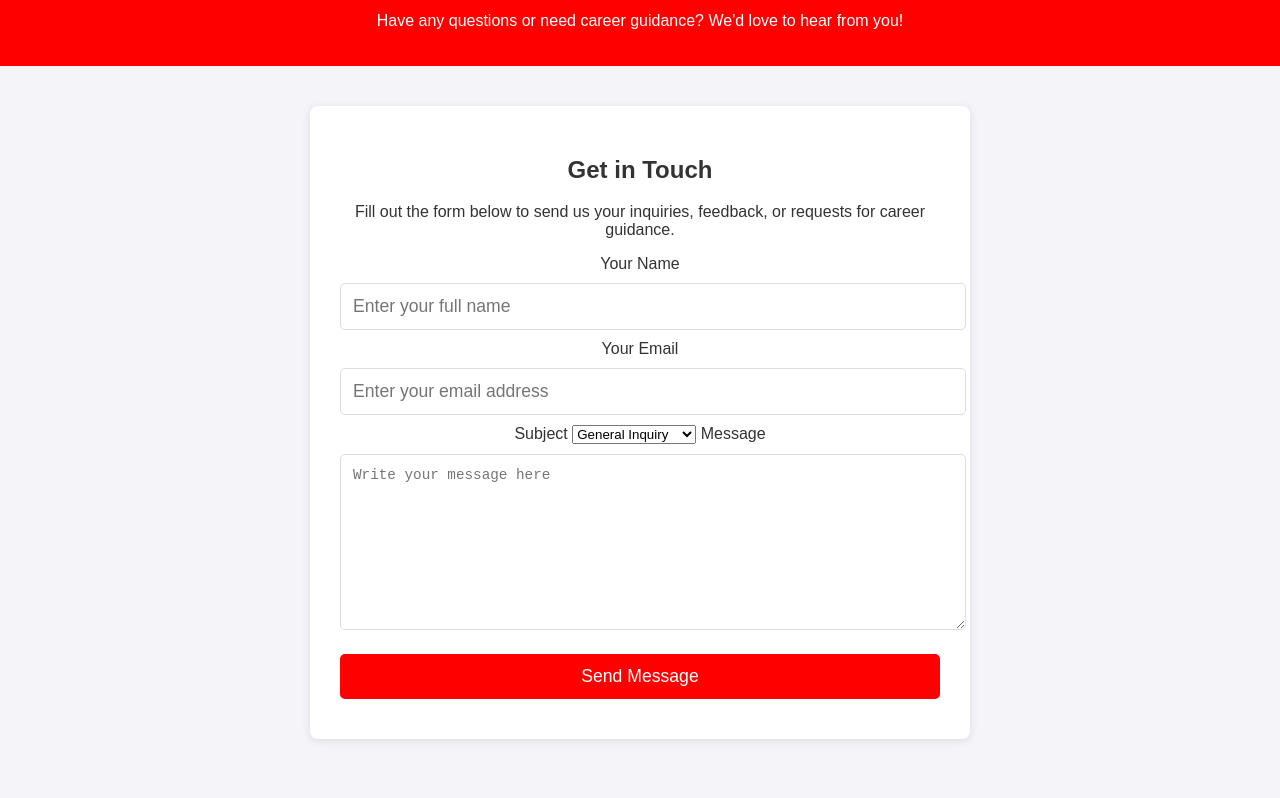
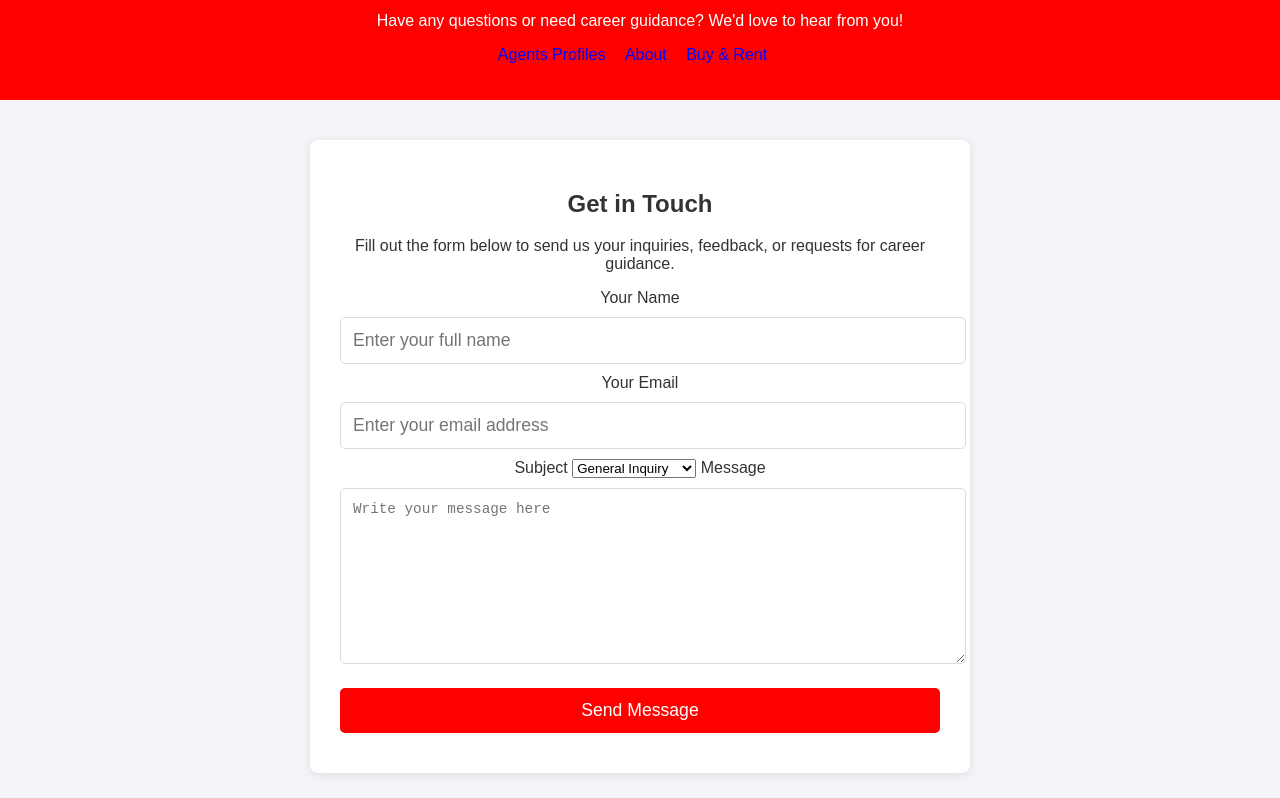
Before and after one commit to CTU-Octavius/ClassProject-CareerHub, a plain HTML site: page Contact.html in a window 1280 px wide. Shown: the part 107-905 px from the top of the page. Drawn offline with Linux system fonts and the light colour scheme.

Commit message:
Added nav function

```diff
--- a/Contact.html
+++ b/Contact.html
@@ -18,6 +18,21 @@
             padding: 20px 0;
             text-align: center;
         }
+
+        header nav ul {
+    list-style: none;
+    padding: 0;
+}
+
+header nav ul li {
+    display: inline;
+    margin-right: 15px;
+}
+
+header nav ul li a {
+    color: #0004ff;
+    text-decoration: none;
+}
         section {
             padding: 40px 20px;
             text-align: center;
@@ -68,6 +83,13 @@
     <header>
         <h1>Contact Us</h1>
         <p>Have any questions or need career guidance? We'd love to hear from you!</p>
+        <p><nav>
+            <ul>
+                <li><a href="Index.html">Agents Profiles</a></li>
+                <li><a href="Jobs.html">About</a></li>
+                <li><a href="Contact.html">Buy & Rent</a></li>
+            </ul>
+        </nav></p>
     </header>
 
     <section>
```
Also changed, not shown: Index.html (+22 -0 lines), Jobs.html (+22 -0 lines).
